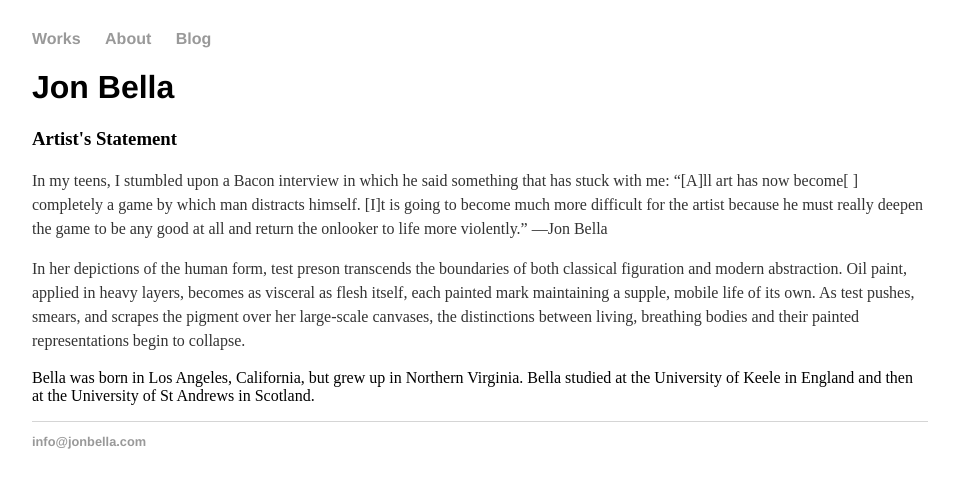
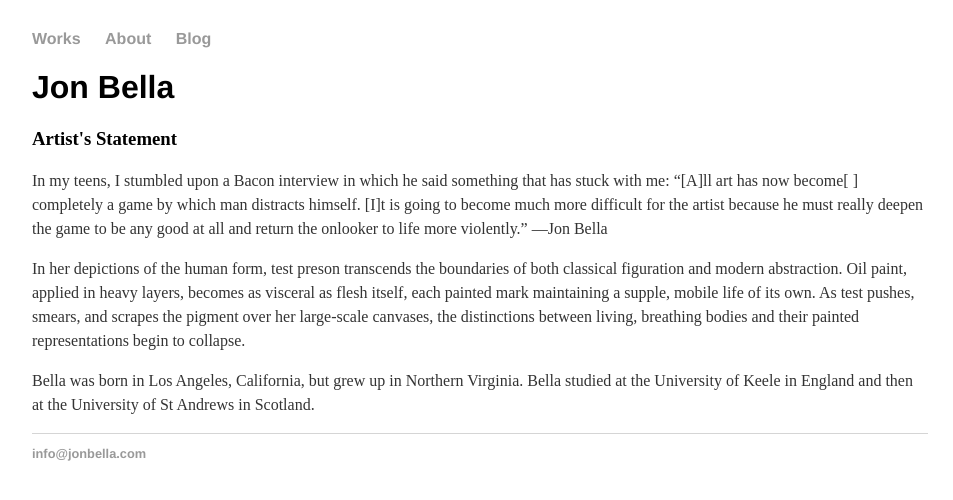
Before and after one commit to jonif0112/jonif0112.github.io, a Jekyll site: the page built from about/index.html, in a window 1280 px wide. Shown: the top 500 px of the page, without its empty margins (160-1113 px from the left). Built offline with Jekyll 4.4.1, drawn with Linux system fonts in a browser that asks for light colours.

```diff
--- a/about/index.html
+++ b/about/index.html
@@ -10,5 +10,5 @@ title: Jon Bella
 
 	<p>In her depictions of the human form, test preson transcends the boundaries of both classical figuration and modern abstraction. Oil paint, applied in heavy layers, becomes as visceral as flesh itself, each painted mark maintaining a supple, mobile life of its own. As test pushes, smears, and scrapes the pigment over her large-scale canvases, the distinctions between living, breathing bodies and their painted representations begin to collapse.</p>
 
-	</p>Bella was born in Los Angeles, California, but grew up in Northern Virginia. Bella studied at the University of Keele in England and then at the University of St Andrews in Scotland.</p>
+	<p>Bella was born in Los Angeles, California, but grew up in Northern Virginia. Bella studied at the University of Keele in England and then at the University of St Andrews in Scotland.</p>
 </div><!-- /.blurb -->
```
